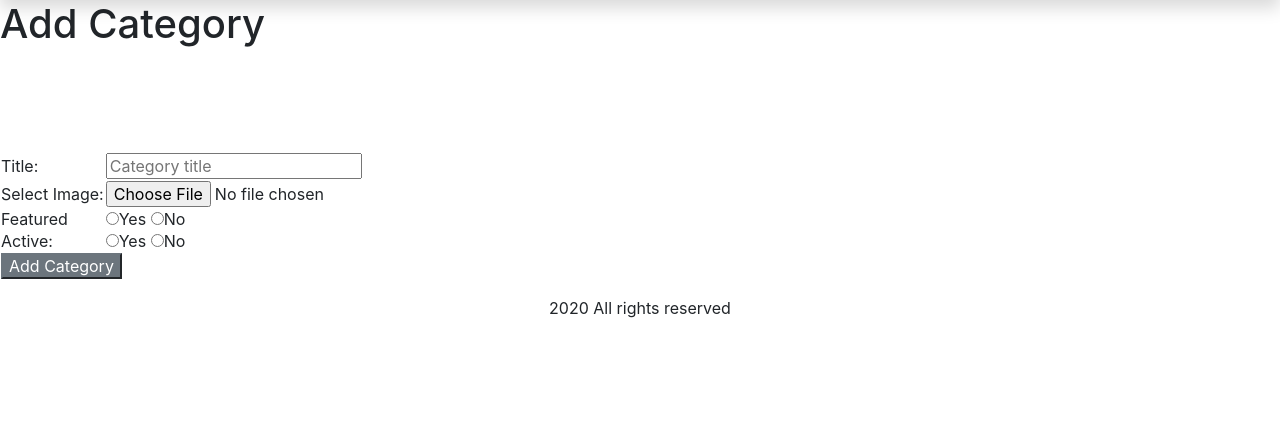
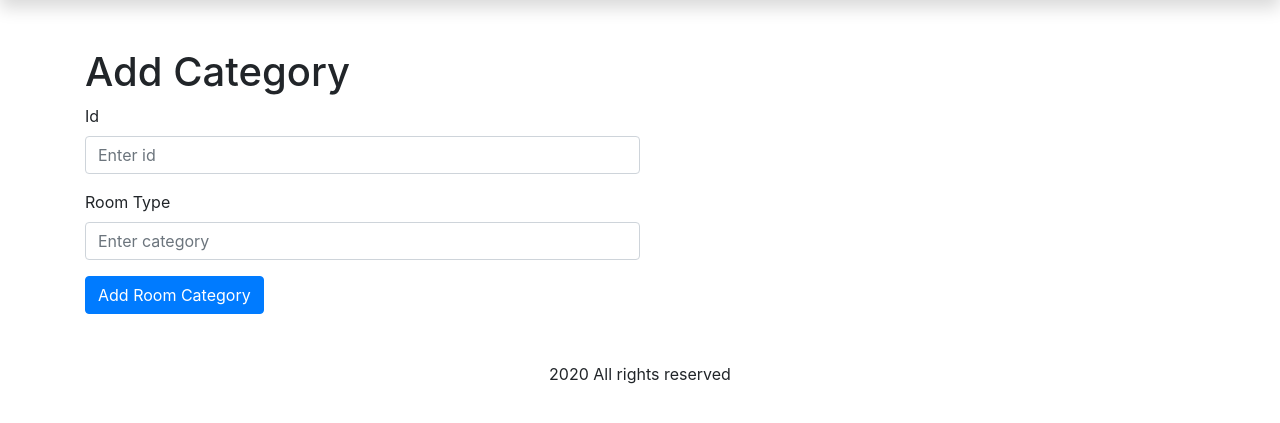
Before and after one commit to anisha-bajra/cf, a PHP site: page /bandipurinn/add-category.php in a window 1280 px wide. Shown: the part 56-479 px from the top of the page. Run offline with PHP 8.4, Linux system fonts and the light colour scheme; some libraries are stand-ins or nearby versions.

Commit message:
add delete room categories and admin

```diff
--- a/admin/add-category.php
+++ b/admin/add-category.php
@@ -1,187 +1,54 @@
 <?php include('partials/menu.php'); ?>
 <?php include('config/constant.php'); ?>
-
-<div class="main-content">
-    <div class="wrapper">
-        <h1>Add Category</h1>
-            <br> <br>
-
-                <?php
-                if(isset($_SESSION['add']))
-                {
-                    echo $_SESSION['add'];
-                    unset($_SESSION['add']);
-                }
-                if(isset($_SESSION['upload']))
-                {
-                    echo $_SESSION['upload'];
-                    unset($_SESSION['upload']);
-                }
-                ?>
-            <br><br>
-
-      <!--Add category form starts-->
-
-<form action="" method ="POST" enctype="multipart/form-data">
-
-    <table class ="tbl-30">
-        <tr>
-            <td> Title: </td>
-            <td>
-             <input type="text" name ="title" placeholder="Category title">
-            </td>
-        </tr>
-
-        <tr>
-            <td>Select Image: </td>
-            <td>
-                <input type="file" name="image">
-            </td>
-
-
-
-        <tr>
-            <td>Featured</td>
-            <td>
-            <input type="radio" name="featured" value="yes">Yes
-            <input type="radio" name="featured" value="No">No
-            </td>
-        </tr>
-
-        <tr>
-            <td>Active:</td>
-            <td>
-                <input type="radio" name="active" value="yes">Yes
-                <input type="radio" name="active" value="no">No
-            </td>
-        </tr>
-        <tr>
-            <td colspan="2">
-                <input type="submit" name="submit" value="Add Category" class="btn-secondary">
-
-            </td>
-         </tr>
-    </table>
-
-     </form>
-        <!--Form end-->
-
-
-        <?php
-         //Check whether the submit button is clicked or not
-         if(isset($_POST['submit']))
-         {
-             //echo "Clicked";
-
-             //getvalue from form
-             $title = $_POST['title'];
-
-             //button selected or not
-                if(isset($_POST['featured']))
-                {
-
-                    $featured = $_POST['featured'];
-
-                }
-                    else
-                    {
-                    $featured = "No";
-                    }
-
-             if(isset($_POST['active']))
-             {
-                 $active = $_POST['active'];
-
-             }
-             else
-             {
-                 $active ="no";
-
-             }
-
-              //Checking whether the image is selected or not
-             // print_r($_FILES['image']);
-              //die(); //break code here
-
-             if(isset($_FILES['image']['name']))
-             {
-                 //upload the image
-                 //to upload we need image name & source path & destination path
-                 $image_name = $_FILES['image']['name'];
-
-                 $source_path = $_FILES['image']['tmp_name'];
-
-                 $destination_path ="../images/category/".$image_name;
-
-                 //now upload
-                 $upload = move_uploaded_file($source_path , $destination_path);
-
-                 //check whether the image is uploaded or not
-                 //And if its not uploaded then we will stop process and ridrect with error message
-
-                 if($upload==false)
-                    {
-                        $_SESSION['upload'] = "<div class='error'>Failed to upload image. </div>";
-
-                        //redirect to add category page
-                        header('location:'.SITEURL.'admin/add-category.php');
-
-                        //sstop the process
-                        die();
-
-
-                    }
-             }
-
-             else
-             {
-                    //Dont upload
-                    $image_name="";
-             }
-
-
-            //. Insert into db
-             $sql = "INSERT INTO tbl_category SET
-                    title='$title',
-                    image_name='$image_name',
-                    featured='$featured',
-                    active='$active'
-             ";
-
-            //execute query and save in db
-             $res = mysqli_query($conn, $sql);
-
-             //check whether the query is executed or not
-             if($res==true)
-             {
-                 //query executed and category added
-                $_SESSION['add']="<div class='success'>Category Added successfully.</div>";
-
-                //redirect manage category page
-                header('location:' .SITEURL.'admin/manage-category.php') ;
-             }
-             else
-             {
-                 //if failed
-                $_SESSION['add']="<div class='error'>Category Failed to add category</div>";
-
-                //redirect manage category page
-
-                header('location:'.SITEURL.'admin/manage-category.php');
-             }
-
-            }
-            ?>
 
 
 
 
 
+	<div class="container my-5">
+	<form method="POST">
+		<h1>Add Category</h1>
+		<div class="form-group">
+		    <label>Id</label>
+		    <input style="width:50%;" type="text" class="form-control" name="room_type_id" placeholder="Enter id">
+		</div>
+		<div class="form-group">
+		    <label>Room Type</label>
+		    <input style="width:50%;" type="text" class="form-control" name="type_name" placeholder="Enter category">
+		</div>
 
 
+	    <input type="submit" name="submit" class="btn btn-primary" value="Add Room Category">
+	</form>
+	</div>
 
+<?php
 
+	if(isset($_POST['submit']))
+    {
+		$room_type_id = $_POST['room_type_id'];
+        $type_name = $_POST['type_name'];
 
-    </div>
-        </div>
- <?php include('partials/footer.php');?>
+        //SQL query for saving data in db
+        $sql = "INSERT INTO room_type SET
+			room_type_id = '$room_type_id',
+        	type_name = '$type_name'
+        ";
+
+        $res = mysqli_query($conn, $sql) or die(mysqli_error());
+
+        if($res ==TRUE)
+        {
+
+        	$_SESSION['add'] = "Added admin successfully";
+        	header('location:' .SITEURL.'/admin/manage-category.php');
+        }
+        else
+        {
+        	$_SESSION['add'] = "Failed to add admin";
+        	header('location:' .SITEURL.'/admin/add-category.php');
+        }
+     }
+?>
+
+<?php include('partials/footer.php'); ?>
```
Also changed, not shown: admin/add-admin.php (+21 -13 lines), admin/delete-admin.php (deleted, +0 -24 lines), admin/delete-record.php (added, +44 -0 lines), admin/manage-admin.php (+30 -13 lines), admin/manage-category.php (+5 -4 lines).
